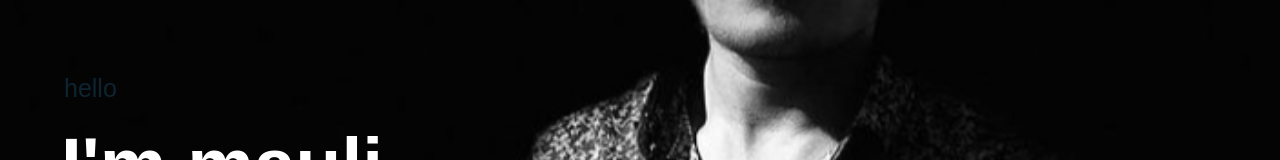
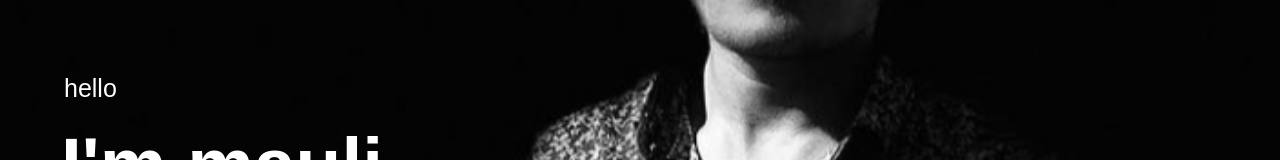
Before and after one commit to Dnyaneshwar-zukle/Portfolio, a plain HTML site: page index.html in a window 1280 px wide. Shown: the part 199-359 px from the top of the page. Drawn offline with nearby package versions, Linux system fonts and the light colour scheme.

Commit message:
Update style.css

```diff
--- a/PORTFOLIO/css/style.css
+++ b/PORTFOLIO/css/style.css
@@ -134,7 +134,7 @@ nav.sticky .menu-btn{
 }
 .Home .text-one{
     font-size: 25px;
-    color: var(--black-color);
+    color: white;
 }
 .Home .text-two{
     font-size: 25px;
```
